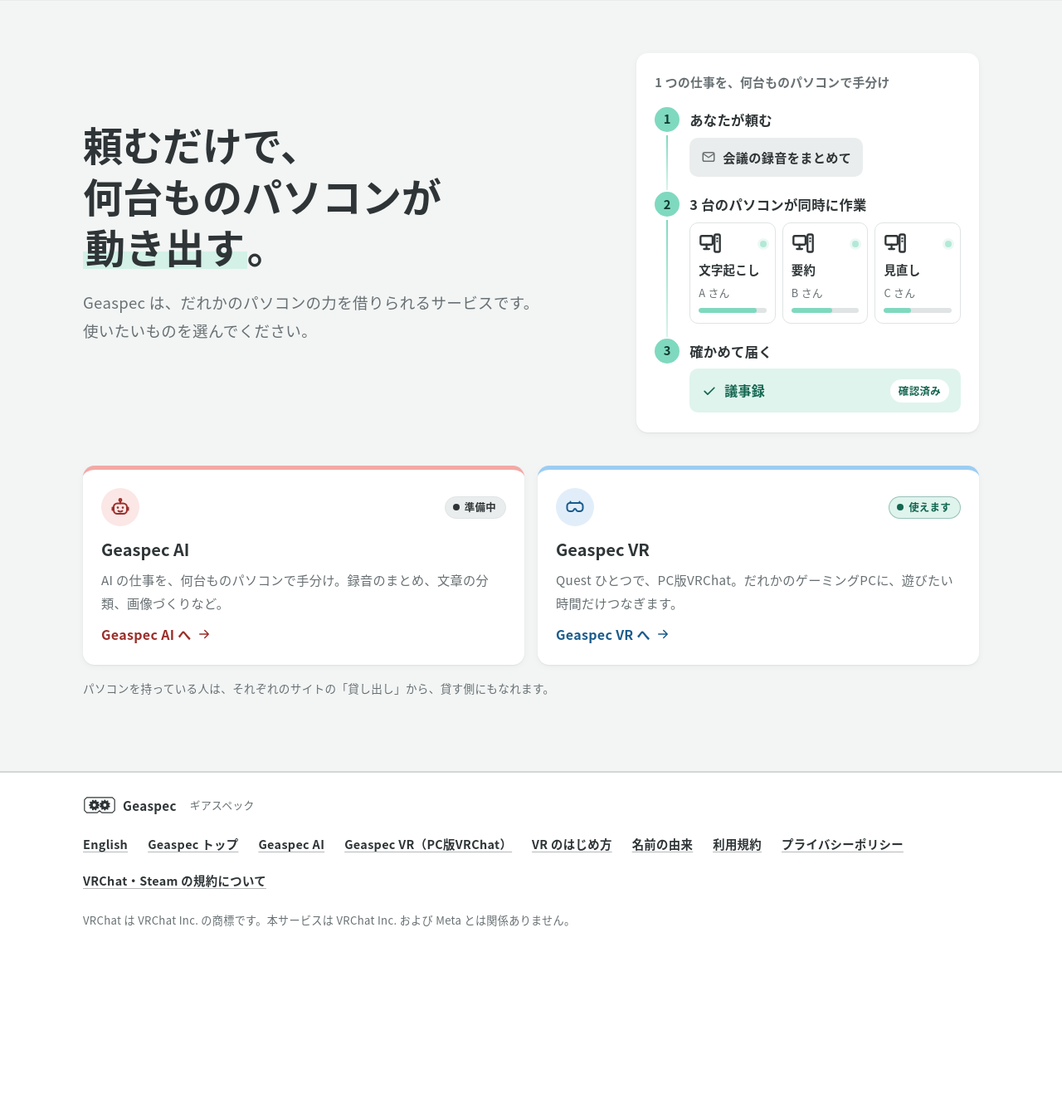
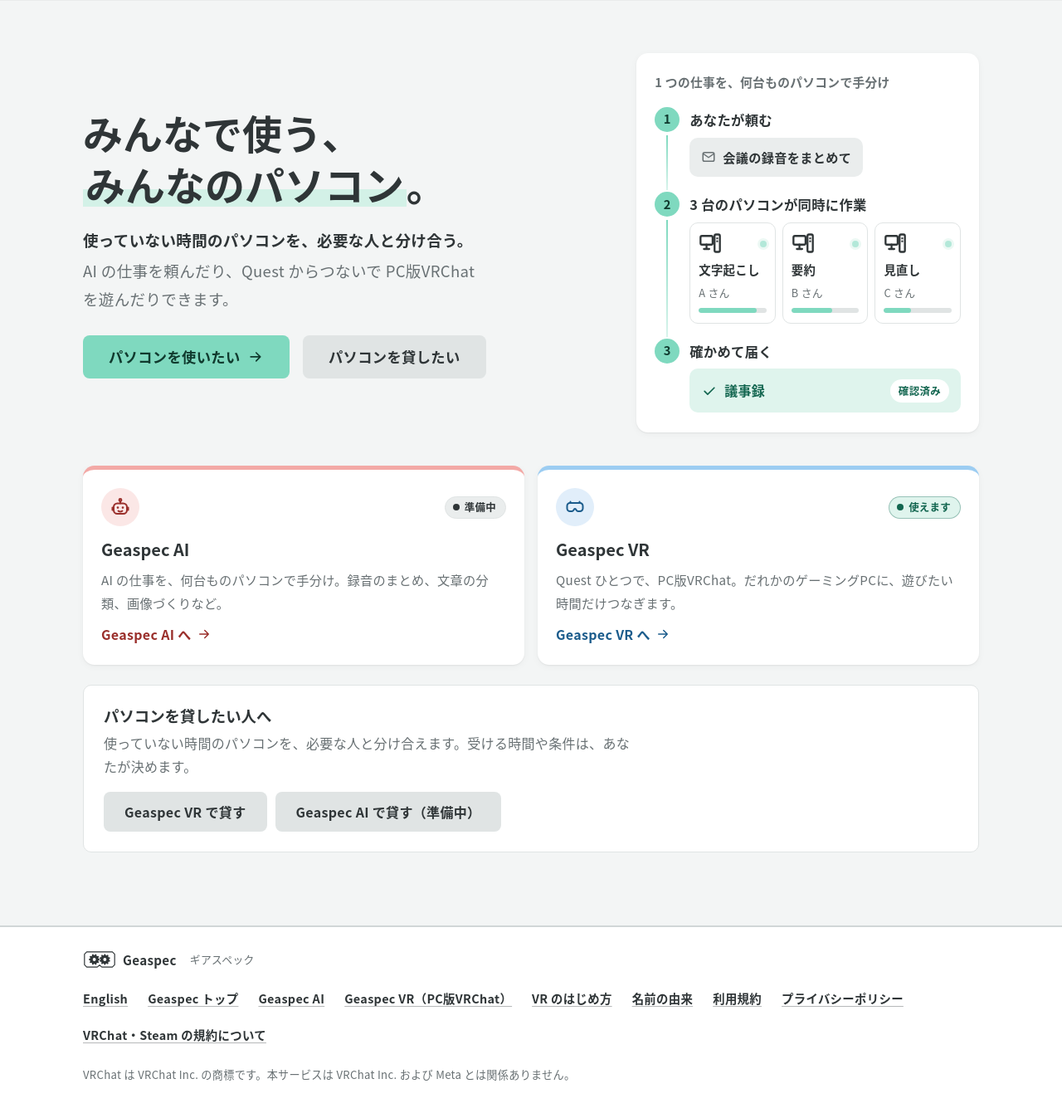
Before and after one commit to lihitothird-alt/Geaspec, a FastAPI app: page / in a window 1280 px wide. Shown: the part 93-1440 px from the top of the page at 83% size. Before the commit the page ends 1209 px from the top, so only its background shows below. Run offline with FastAPI, Linux system fonts and the light colour scheme; some web fonts are replaced.

Commit message:
Top page: "みんなで使う、みんなのパソコン。" with use/lend entry points; AI page headline (0.7.49)
- Top: new headline, a bold line about sharing idle PC time, buttons for
  people who want to use a PC and people who want to lend one, and a
  lending band linking to Geaspec VR hosting and Geaspec AI hosting
  (coming soon).
- Geaspec AI page headline: "みんなのパソコンで、あなただけのAI組織を。".

Co-Authored-By: Claude Opus 5.5 <noreply@anthropic.com>
Claude-Session: https://claude.ai/code/session_01CrzQPaUK2gPmFSV9Kby7iU

```diff
--- a/agent/host_agent.py
+++ b/agent/host_agent.py
@@ -57,7 +57,7 @@ else:  # テスト・dry-run 用に Windows 以外でも import できるよう
     winreg = None  # type: ignore[assignment]
 
 AGENT_NAME = "GeaspecAgent"
-AGENT_VERSION = "0.7.48"
+AGENT_VERSION = "0.7.49"
 log = logging.getLogger(AGENT_NAME)
 
 # ---------------------------------------------------------------------------
--- a/server/app/static/style.css
+++ b/server/app/static/style.css
@@ -1672,3 +1672,10 @@ a.svc:focus-visible { outline: 3px solid var(--svc); outline-offset: 3px; }
 @media (max-width: 420px) { .hflow-pcs .who { font-size: .72rem; } }
 .hflow-pcs li { overflow: hidden; }
 .hflow-pcs .task, .hflow-pcs .who { max-width: 100%; overflow: hidden; text-overflow: ellipsis; }
+
+/* トップ: 「分け合う」の一文と、使う人・貸す人の入口 */
+.lead-key { display: block; color: var(--text); font-weight: 700; margin-bottom: 4px; }
+.role-row { margin-top: 4px; }
+.lend-roles { margin-top: 24px; scroll-margin-top: calc(var(--header-h) + 24px); }
+.lend-roles h2 { font-size: 1.15rem; }
+.lend-roles .btn-row { display: flex; flex-wrap: wrap; gap: 10px; }
--- a/server/app/templates/ai.html
+++ b/server/app/templates/ai.html
@@ -1,13 +1,13 @@
 {% extends "base.html" %}
 {% from "_waitlist.html" import waitlist_form %}
-{% block title %}Geaspec AI | AI の仕事を、何台ものパソコンで手分け{% endblock %}
+{% block title %}Geaspec AI | みんなのパソコンで、あなただけのAI組織を{% endblock %}
 {% block description %}やりたいことを頼むだけで、何台ものパソコンが手分けして AI の仕事を進め、確かめた結果が届きます（準備中）。{% endblock %}
 {% block content %}
 <div class="wrap">
   <header class="page-head big">
     <p class="eyebrow"><span class="dot" aria-hidden="true"></span>準備中</p>
-    <h1>AI の仕事を、何台ものパソコンで手分け</h1>
-    <p class="muted">やりたいことを頼むだけ。何台ものパソコンが手分けして進め、確かめた結果が届きます。</p>
+    <h1>みんなのパソコンで、<br>あなただけの<mark class="hl">AI組織</mark>を。</h1>
+    <p class="muted">やりたいことを頼むだけ。何台ものパソコンが手分けして AI の仕事を進め、確かめた結果が届きます。</p>
   </header>
 </div>
 
--- a/server/app/templates/index.html
+++ b/server/app/templates/index.html
@@ -1,12 +1,16 @@
 {% extends "base.html" %}
-{% block title %}{{ settings.service_name }}（ギアスペック） | 頼むだけで、何台ものパソコンが動き出す{% endblock %}
-{% block description %}頼むだけで、何台ものパソコンが動き出す。Geaspec は、だれかのパソコンの力を借りられるサービスです。AI の仕事（準備中）と、PC版VRChat から選べます。{% endblock %}
+{% block title %}{{ settings.service_name }}（ギアスペック） | みんなで使う、みんなのパソコン{% endblock %}
+{% block description %}みんなで使う、みんなのパソコン。使っていない時間のパソコンを、必要な人と分け合う。AI の仕事を頼んだり（準備中）、Quest からつないで PC版VRChat を遊んだりできます。{% endblock %}
 {% block content %}
 <section class="hero hub" aria-labelledby="hero-title">
   <div class="wrap hero-grid">
     <div class="hero-copy">
-      <h1 id="hero-title"><span class="ln">頼むだけで、</span><br><span class="ln">何台ものパソコンが</span><span class="ln"><mark class="hl">動き出す</mark>。</span></h1>
-      <p class="lead">Geaspec は、だれかのパソコンの力を借りられるサービスです。<span class="nowrap">使いたいものを選んでください。</span></p>
+      <h1 id="hero-title"><span class="ln">みんなで使う、</span><br><span class="ln"><mark class="hl">みんなのパソコン</mark>。</span></h1>
+      <p class="lead"><strong class="lead-key">使っていない時間のパソコンを、必要な人と分け合う。</strong>AI の仕事を頼んだり、Quest からつないで PC版VRChat を遊んだりできます。</p>
+      <div class="cta-row role-row">
+        <a class="btn lg" href="#services">パソコンを使いたい<svg class="i" aria-hidden="true"><use href="#i-arrow"/></svg></a>
+        <a class="btn lg ghost" href="#lend">パソコンを貸したい</a>
+      </div>
     </div>
     <div class="hero-visual">
       <figure class="hud hflow">
@@ -60,7 +64,16 @@
         <span class="svc-go">Geaspec VR へ<svg class="i" aria-hidden="true"><use href="#i-arrow"/></svg></span>
       </a>
     </div>
-    <p class="muted small uses-note">パソコンを持っている人は、それぞれのサイトの「貸し出し」から、貸す側にもなれます。</p>
+    <div class="lend-band lend-roles" id="lend">
+      <div>
+        <h2>パソコンを貸したい人へ</h2>
+        <p>使っていない時間のパソコンを、必要な人と分け合えます。受ける時間や条件は、あなたが決めます。</p>
+      </div>
+      <div class="btn-row">
+        <a class="btn ghost" href="/guide?for=lend">Geaspec VR で貸す</a>
+        <a class="btn ghost" href="/ai/host">Geaspec AI で貸す（準備中）</a>
+      </div>
+    </div>
   </div>
 </section>
 {% endblock %}
--- a/server/app/version.py
+++ b/server/app/version.py
@@ -1,12 +1,16 @@
 """予約サイト一式の版。agent/host_agent.py の AGENT_VERSION と同じにする (リリースは同じタグで出る)。"""
 
-VERSION = "0.7.48"
+VERSION = "0.7.49"
 RELEASE_URL = f"https://github.com/lihitothird-alt/Geaspec/releases/tag/agent-v{VERSION}"
 # 貸す人の Windows アプリ (サイトと同じ版のもの)
 AGENT_SETUP_URL = f"https://github.com/lihitothird-alt/Geaspec/releases/download/agent-v{VERSION}/GeaspecAgent-Setup-{VERSION}.exe"
 
 # Discord の「更新情報」に書く変更点 (テスターと運営が読む)。新しい版を出すときに足す
 CHANGES: dict[str, list[str]] = {
+    "0.7.49": [
+        "トップの見出しを「みんなで使う、みんなのパソコン。」にしました。「使っていない時間のパソコンを、必要な人と分け合う」と添えて、「パソコンを使いたい」「パソコンを貸したい」から選べるようにしました",
+        "Geaspec AI のページの見出しを「みんなのパソコンで、あなただけのAI組織を。」にしました",
+    ],
     "0.7.48": [
         "トップページを、Geaspec AI と Geaspec VR を選ぶ入口だけにしました。ゲーム開発はやめました",
         "トップの図を、「1 あなたが頼む → 2 3 台のパソコンが同時に作業 → 3 確かめて届く」の番号つきの流れにして、見やすくしました",
```
Also changed, not shown: server/tests/test_app.py (+1 -1 lines).
